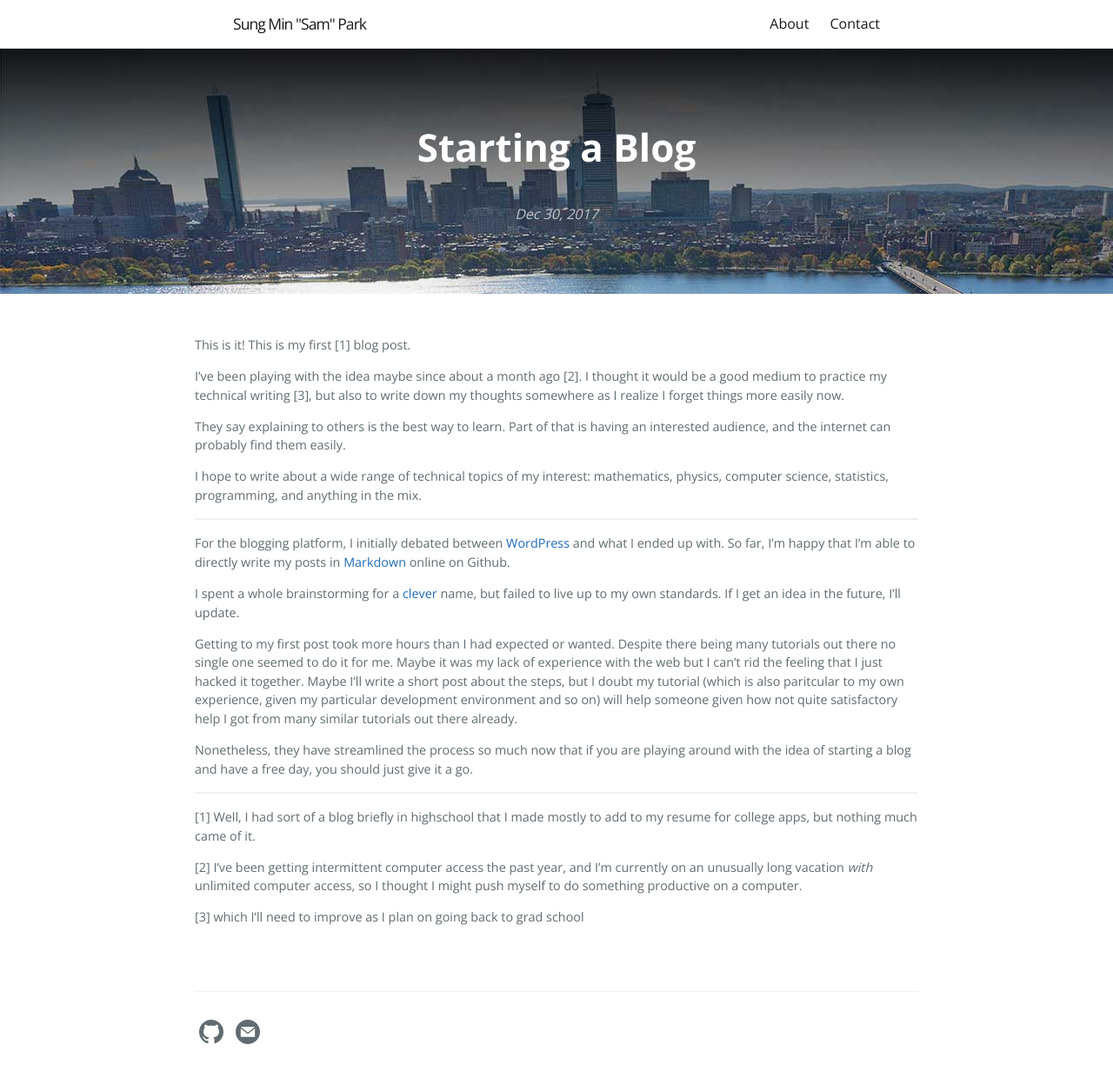
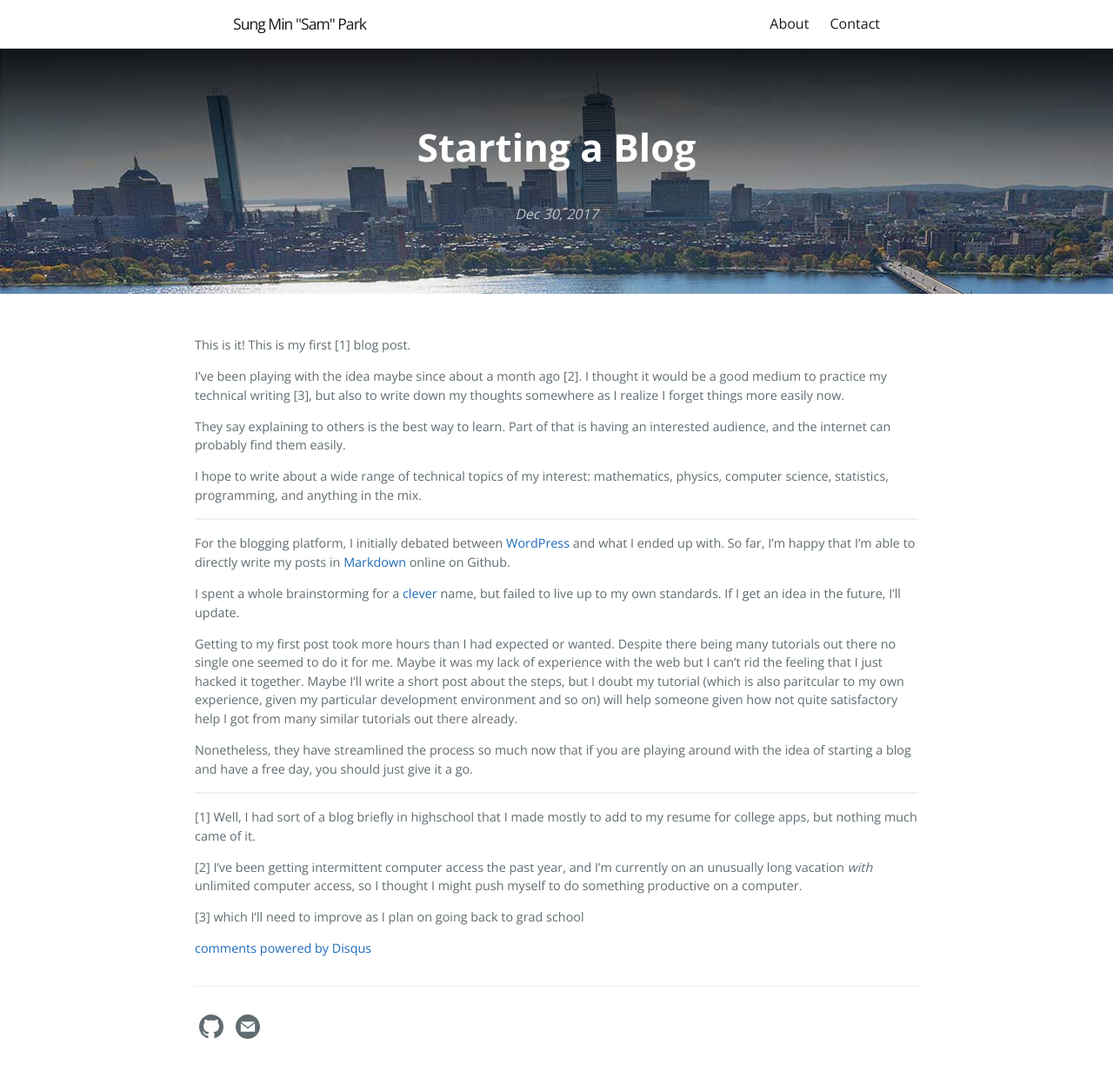
Before and after one commit to sung-max/sung-max.github.io, a Jekyll site: the page built from _posts/2017-12-30-starting-a-blog.markdown, in a window 1280 px wide. Shown: the whole page at 87% size. Built offline with Jekyll 4.4.1, drawn with Linux system fonts in a browser that asks for light colours; comment, search, counter and statistics services are not loaded; some of the changed lines change nothing that is shown.

Commit message:
fixed disqus shortname

```diff
--- a/_includes/comments.html
+++ b/_includes/comments.html
@@ -1,20 +1,18 @@
+{% if page.comments %}
+<!-- Add Disqus comments. -->
+<div id="disqus_thread"></div>
+<script type="text/javascript">
+  /* * * CONFIGURATION VARIABLES: EDIT BEFORE PASTING INTO YOUR WEBPAGE * * */
+  var disqus_shortname = 'https-sung-max-github-io'; // required: replace example with your forum shortname
+  var disqus_identifier = "{{ page.uid }}";
 
-{% if page.comments %}
-    <div id="disqus_thread" style="padding: 14px;"></div>
-    <script>
-      /**
-      *  RECOMMENDED CONFIGURATION VARIABLES: EDIT AND UNCOMMENT THE SECTION BELOW TO INSERT DYNAMIC VALUES FROM YOUR PLATFORM OR CMS.
-      *  LEARN WHY DEFINING THESE VARIABLES IS IMPORTANT: https://disqus.com/admin/universalcode/#configuration-variables*/
-      var disqus_config = function () {
-          this.page.url = "{{ page.url }}";  // Replace PAGE_URL with your page's canonical URL variable
-          this.page.identifier = "{{ page.uid }}"; // Replace PAGE_IDENTIFIER with your page's unique identifier variable
-      };
-      (function() { // DON'T EDIT BELOW THIS LINE
-      var d = document, s = d.createElement('script');
-      s.src = 'https://https-sung-max-github-io.disqus.com/embed.js';
-      s.setAttribute('data-timestamp', +new Date());
-      (d.head || d.body).appendChild(s);
-      })();
-    </script>
-    <noscript>Please enable JavaScript to view the <a href="https://disqus.com/?ref_noscript">comments powered by Disqus.</a></noscript>
-  {% endif %}
+  /* * * DON'T EDIT BELOW THIS LINE * * */
+  (function() {
+    var dsq = document.createElement('script'); dsq.type = 'text/javascript'; dsq.async = true;
+    dsq.src = '//' + disqus_shortname + '.disqus.com/embed.js';
+    (document.getElementsByTagName('head')[0] || document.getElementsByTagName('body')[0]).appendChild(dsq);
+  })();
+</script>
+<noscript>Please enable JavaScript to view the <a href="http://disqus.com/?ref_noscript">comments powered by Disqus.</a></noscript>
+<a href="http://disqus.com" class="dsq-brlink">comments powered by <span class="logo-disqus">Disqus</span></a>
+{% endif %}
```
